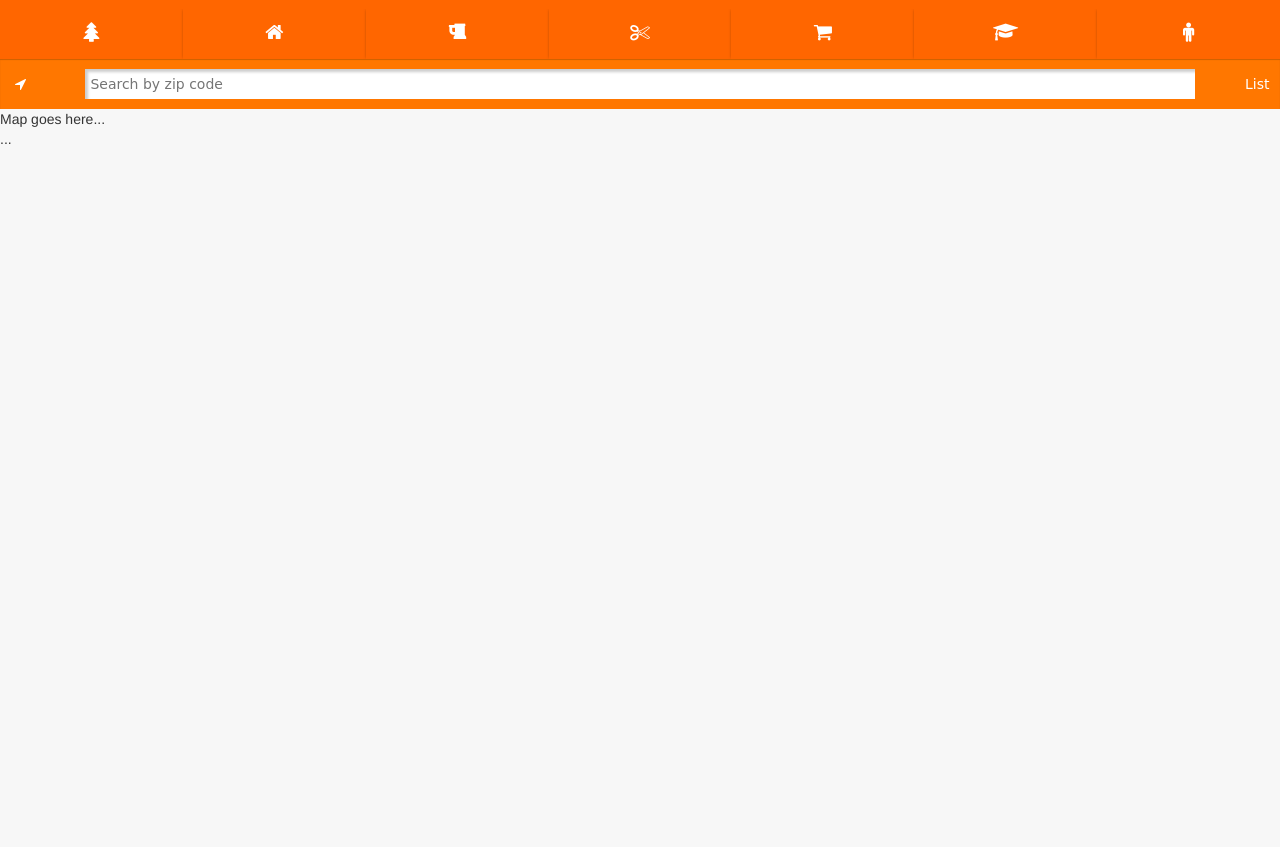
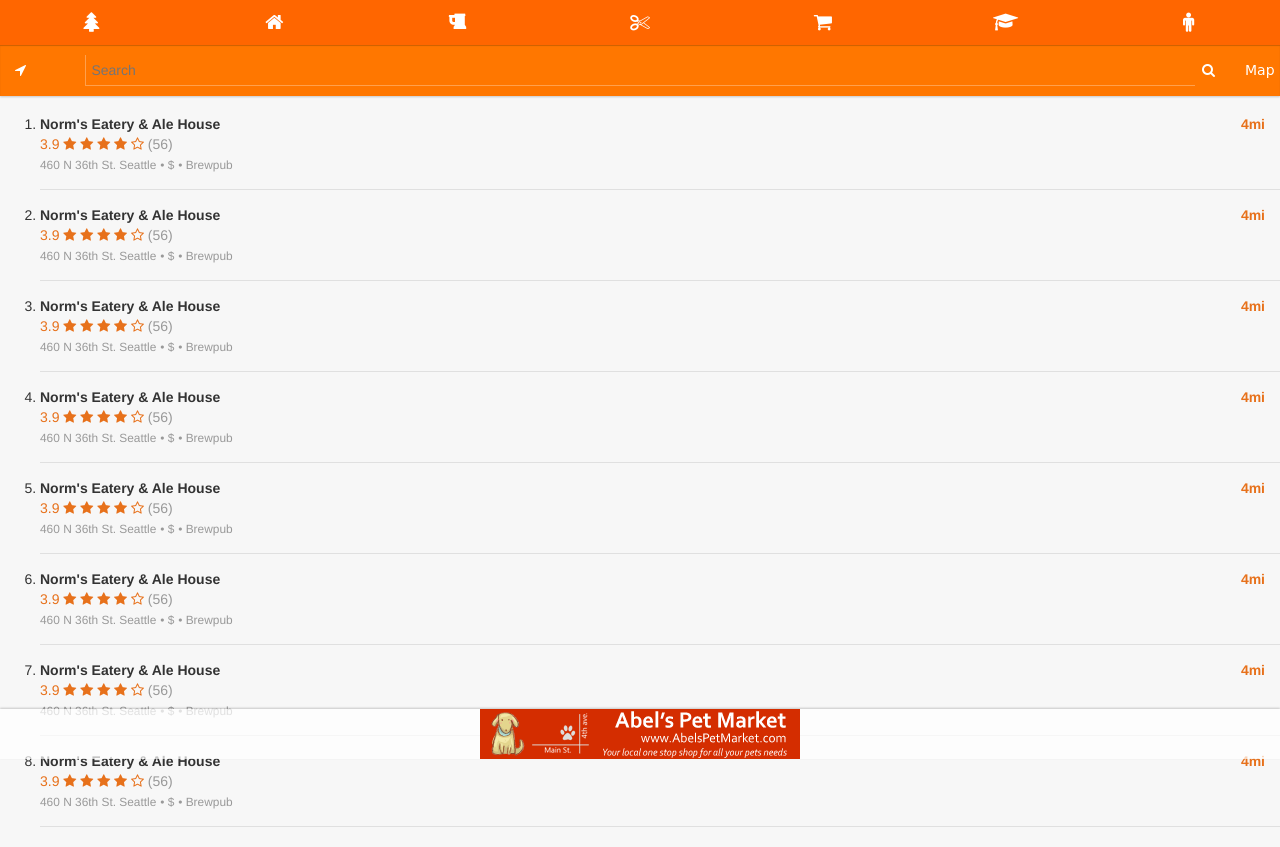
Before and after one commit to DML-Creative/dog-people, a plain HTML site: page index.html in a window 1280 px wide. Shown: the part 41-888 px from the top of the page. Before the commit the page ends 800 px from the top, so only its background shows below. Drawn offline with nearby package versions, Linux system fonts and the light colour scheme; a web font is replaced by a local one.

Commit message:
Added FE for list results

```diff
--- a/assets/css/main.css
+++ b/assets/css/main.css
@@ -5,17 +5,8 @@ body {
   padding: 0;
 }
 
-h1 {
-  font-weight: 300;
-  font-size: 40px;
-  line-height: 50px;
-}
-
-#centered {
-  width: 500px;
-  margin: 0 auto;
-  padding: 50px;
-}
+.right { float: right; }
+.gray { color: #999; }
 
 img.logo {
   display: block;
@@ -27,7 +18,12 @@ UL { list-style-type: none; margin: 0; padding: 0; }
 UL.left li { float:left }
 .clear { overflow: hidden; }
 
+
+
 /* HEADER */
+
+.app-header { position: fixed; width: 100%; box-shadow: 0 1px 2px rgba(0,0,0,0.2); }
+
 .title-bar,
 .inputs {
 	background-color: #ff6600;
@@ -71,14 +67,15 @@ UL.left li { float:left }
 	margin-top: 12px;
 }
 
+
+
 /* MAIN NAV */
+
 header nav ul li {
 	width: calc(100% / 7);
-	height: 50px;
-	padding-top: 10px;
+	height: 36px;
 	display: block;
 	background-color: #ff6600;
-	box-shadow: 0px 0px 3px -1px rgba(0, 0, 0, 0.5);
 	text-align: center;
 	font-size: 1.4em;
 }
@@ -99,8 +96,45 @@ header nav ul li a i:hover,
 .inputs input {
 	width: 94%;
 	margin: 10px 3%;
-	border: none;
+	border-top: none;
+	border-right: none;
+	border-bottom: 1px solid rgba(255,255,255,0.3);
+	border-left: 1px solid rgba(255,255,255,0.3);
 	padding: 5px;
-	box-shadow: 3px 3px 3px rgba(0,0,0,0.2) inset;
-	color: #666;
+	background-color: rgba(255,255,255,0);
+	font-family: 'Arimo','Open Sans',sans-serif;
 }
+
+.inputs li:nth-of-type(2) { position: relative; }
+
+.inputs .fa-search {
+	position: absolute;
+	right: 15px;
+	top: 18px;
+}
+
+
+
+/* RESULTS */
+
+.results-wrapper { padding-top: 140px; margin-bottom: 75px; }
+
+.results ol li {
+	border-bottom: 1px solid #e0e0e0;
+	padding: 15px 15px 15px 0;
+	margin: 0;
+}
+
+.results ol li .rating,
+.results ol li .geo {
+	color: #e7711b;
+}
+
+footer.ad-block {
+	position: fixed;
+	bottom: 0;
+	background-color: rgba(255,255,255,0.7);
+	text-align: center;
+	width: 100%;
+	box-shadow: 0 -1px 2px rgba(0,0,0,0.2);
+}
--- a/index.html
+++ b/index.html
@@ -25,7 +25,7 @@
 </button>
 -->
 
-<header>
+<header class="app-header">
 	<ul class="title-bar left clear">
 		<li><a href="" class="all">All</a></li>
 		<li><h1>Dog People</h1></li>
@@ -47,29 +47,158 @@
 			<a href=""><i class="fa fa-location-arrow"></i></a>
 		</li>
 		<li>
+			<i class="fa fa-search"></i>
 			<form>
-				<input type="text" placeholder="Search by zip code"> <!-- Search placeholder -->
+				<input type="text" placeholder="Search">
 			</form>
 		</li>
 		<li>
-			<a href="javascript:void();" class="results-click" style="display: none;">Map</a>
-			<a href="javascript:void();" class="results-click">List</a>
+			<a href="javascript:void();" class="results-click">Map</a>
+			<a href="javascript:void();" class="results-click" style="display: none;">List</a>
 		</li>
 	</ul>
-	<section class="results"> <!-- Map results -->
+</header>
+
+<div class="results-wrapper">
+	<section class="results" style="display: none;"> <!-- Map results -->
 		Map goes here...
 	</section>
-	<section class="results" style="display: none;"> <!-- List results -->
-		List goes here
+	<section class="results"> <!-- List results -->
+		<ol>
+			<li>
+				<strong>Norm's Eatery & Ale House</strong>
+				<strong class="geo right">4mi</strong>
+				<div class="rating">
+					3.9
+					<i class="fa fa-star"></i>
+					<i class="fa fa-star"></i>
+					<i class="fa fa-star"></i>
+					<i class="fa fa-star"></i>
+					<i class="fa fa-star-o"></i>
+					<span class="gray">(56)</span>
+				</div>
+				<small class="gray">460 N 36th St. Seattle</small>
+				<small class="gray">&#149; $</small>
+				<small class="gray">&#149; Brewpub</small>
+			</li>
+			<li>
+				<strong>Norm's Eatery & Ale House</strong>
+				<strong class="geo right">4mi</strong>
+				<div class="rating">
+					3.9
+					<i class="fa fa-star"></i>
+					<i class="fa fa-star"></i>
+					<i class="fa fa-star"></i>
+					<i class="fa fa-star"></i>
+					<i class="fa fa-star-o"></i>
+					<span class="gray">(56)</span>
+				</div>
+				<small class="gray">460 N 36th St. Seattle</small>
+				<small class="gray">&#149; $</small>
+				<small class="gray">&#149; Brewpub</small>
+			</li>
+			<li>
+				<strong>Norm's Eatery & Ale House</strong>
+				<strong class="geo right">4mi</strong>
+				<div class="rating">
+					3.9
+					<i class="fa fa-star"></i>
+					<i class="fa fa-star"></i>
+					<i class="fa fa-star"></i>
+					<i class="fa fa-star"></i>
+					<i class="fa fa-star-o"></i>
+					<span class="gray">(56)</span>
+				</div>
+				<small class="gray">460 N 36th St. Seattle</small>
+				<small class="gray">&#149; $</small>
+				<small class="gray">&#149; Brewpub</small>
+			</li>
+			<li>
+				<strong>Norm's Eatery & Ale House</strong>
+				<strong class="geo right">4mi</strong>
+				<div class="rating">
+					3.9
+					<i class="fa fa-star"></i>
+					<i class="fa fa-star"></i>
+					<i class="fa fa-star"></i>
+					<i class="fa fa-star"></i>
+					<i class="fa fa-star-o"></i>
+					<span class="gray">(56)</span>
+				</div>
+				<small class="gray">460 N 36th St. Seattle</small>
+				<small class="gray">&#149; $</small>
+				<small class="gray">&#149; Brewpub</small>
+			</li>
+			<li>
+				<strong>Norm's Eatery & Ale House</strong>
+				<strong class="geo right">4mi</strong>
+				<div class="rating">
+					3.9
+					<i class="fa fa-star"></i>
+					<i class="fa fa-star"></i>
+					<i class="fa fa-star"></i>
+					<i class="fa fa-star"></i>
+					<i class="fa fa-star-o"></i>
+					<span class="gray">(56)</span>
+				</div>
+				<small class="gray">460 N 36th St. Seattle</small>
+				<small class="gray">&#149; $</small>
+				<small class="gray">&#149; Brewpub</small>
+			</li>
+			<li>
+				<strong>Norm's Eatery & Ale House</strong>
+				<strong class="geo right">4mi</strong>
+				<div class="rating">
+					3.9
+					<i class="fa fa-star"></i>
+					<i class="fa fa-star"></i>
+					<i class="fa fa-star"></i>
+					<i class="fa fa-star"></i>
+					<i class="fa fa-star-o"></i>
+					<span class="gray">(56)</span>
+				</div>
+				<small class="gray">460 N 36th St. Seattle</small>
+				<small class="gray">&#149; $</small>
+				<small class="gray">&#149; Brewpub</small>
+			</li>
+			<li>
+				<strong>Norm's Eatery & Ale House</strong>
+				<strong class="geo right">4mi</strong>
+				<div class="rating">
+					3.9
+					<i class="fa fa-star"></i>
+					<i class="fa fa-star"></i>
+					<i class="fa fa-star"></i>
+					<i class="fa fa-star"></i>
+					<i class="fa fa-star-o"></i>
+					<span class="gray">(56)</span>
+				</div>
+				<small class="gray">460 N 36th St. Seattle</small>
+				<small class="gray">&#149; $</small>
+				<small class="gray">&#149; Brewpub</small>
+			</li>
+			<li>
+				<strong>Norm's Eatery & Ale House</strong>
+				<strong class="geo right">4mi</strong>
+				<div class="rating">
+					3.9
+					<i class="fa fa-star"></i>
+					<i class="fa fa-star"></i>
+					<i class="fa fa-star"></i>
+					<i class="fa fa-star"></i>
+					<i class="fa fa-star-o"></i>
+					<span class="gray">(56)</span>
+				</div>
+				<small class="gray">460 N 36th St. Seattle</small>
+				<small class="gray">&#149; $</small>
+				<small class="gray">&#149; Brewpub</small>
+			</li>
+		</ol>
 	</section>
-</header>
-
-<div>
-...
 </div>
 
-<footer>
-
+<footer class="ad-block">
+	<a href=""><img src="assets/images/320x50.png"></a>
 </footer>
 
 </body>
```
Also changed, not shown: assets/images/320x50.png (added).
